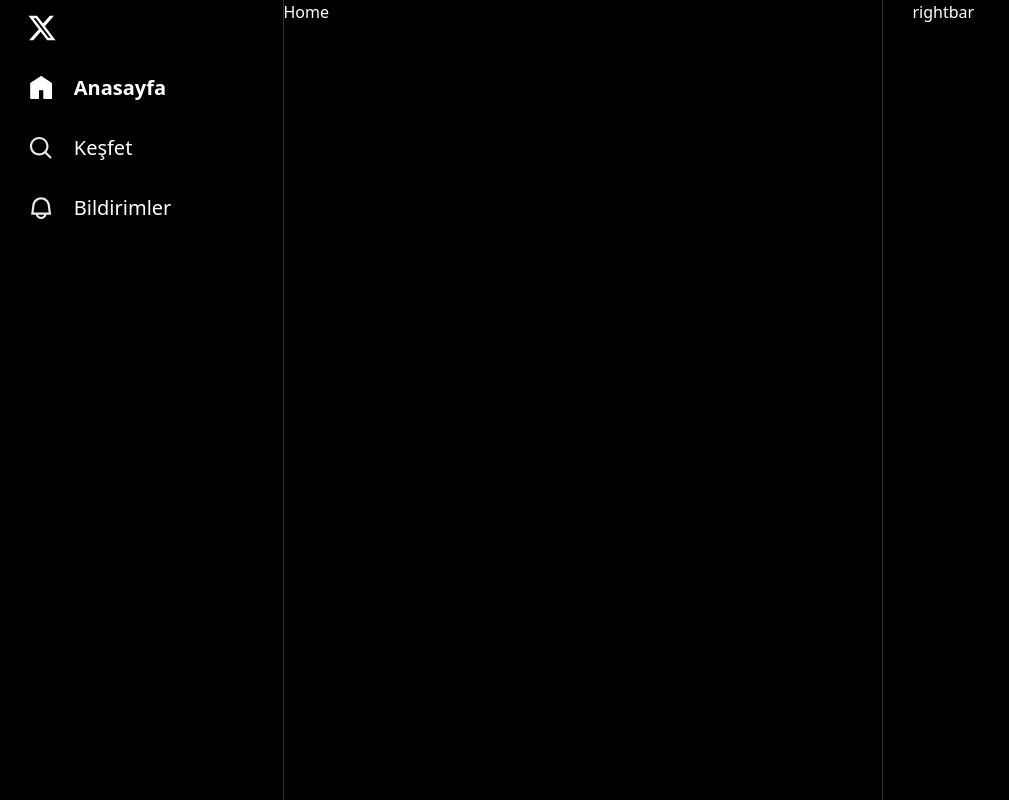
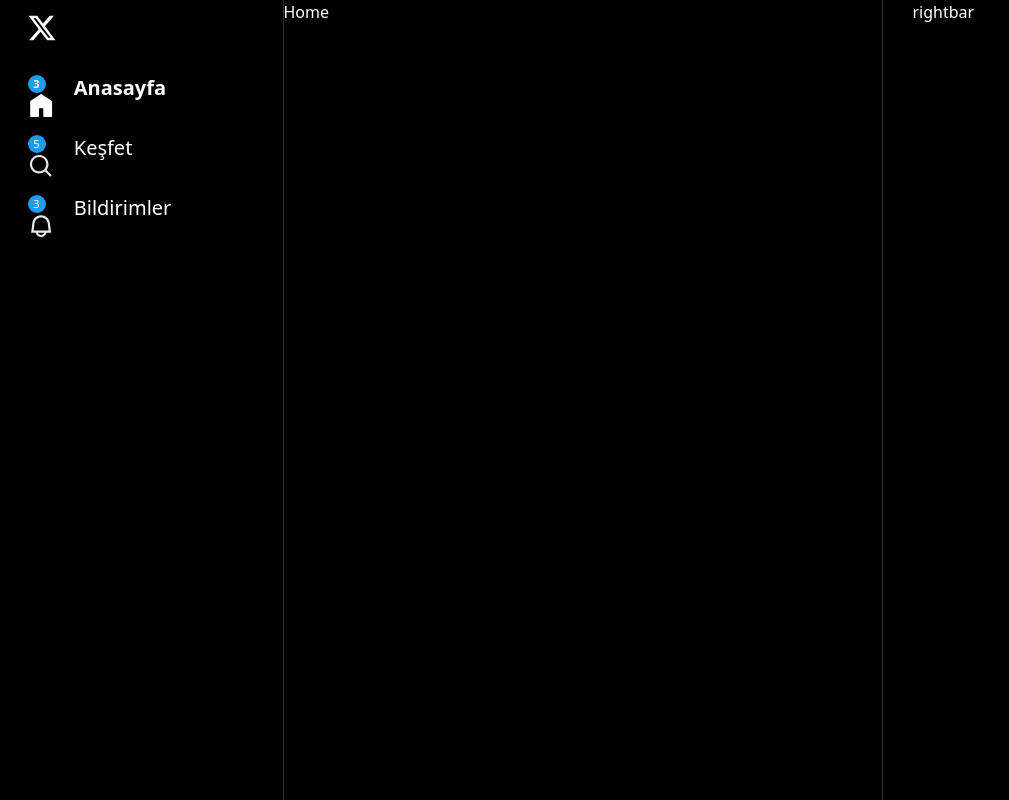
Before and after one commit to xhyasar/twitter-clone, a React (Vite) app: page / in a window 1280 px wide. Shown: the whole page, without its empty margins (0-1009 px from the left). Built offline with nearby package versions, Linux system fonts and the light colour scheme.

Commit message:
Add notification badges to mainMenu items for improved user awareness

```diff
--- a/src/layouts/main/sidebar/menu/index.jsx
+++ b/src/layouts/main/sidebar/menu/index.jsx
@@ -14,8 +14,15 @@
                     className={classNames("p-3 rounded-full  inline-flex items-center gap-5 group-hover:bg-[#eff3f41a] transition-colors", {
                         "font-bold": isActive
                     })}>
+                    <div className="w-[26.25px] h-[26.25px] ralative">
+                        {menu?.notification && (
+                            <span className="w-[18px] h-[18px] rounded-full bg-[#1d9bf0] -top-1.5 -right-1 flex items-center justify-center text-[11px]">
+                                {menu?.notification}
+                            </span>
+                        )}
                     {!isActive && menu.icon.passive}
                     {isActive && menu.icon.active}
+                    </div>
                     <div className="pr-4 text-xl ">
                         {menu.title}
                     </div>
--- a/src/utils/const.jsx
+++ b/src/utils/const.jsx
@@ -1,12 +1,13 @@
 export const mainMenu = [{
     path: '/',
     title: 'Anasayfa',
+    notification: 3,
     icon: {
         active: (
-            <svg viewBox="0 0 24 24" width={26.25} height={26.25} className="block">
+             <svg viewBox="0 0 24 24"  width={26.25} height={26.25} className="block ">
                 <path
-                    fill="#fff"
-                    d="M21.591 7.146L12.52 1.157c-.316-.21-.724-.21-1.04 0l-9.071 5.99c-.26.173-.409.456-.409.757v13.183c0 .502.418.913.929.913H9.14c.51 0 .929-.41.929-.913v-7.075h3.909v7.075c0 .502.417.913.928.913h6.165c.511 0 .929-.41.929-.913V7.904c0-.301-.158-.584-.408-.758z"
+                fill="#fff"
+                d="M21.591 7.146L12.52 1.157c-.316-.21-.724-.21-1.04 0l-9.071 5.99c-.26.173-.409.456-.409.757v13.183c0 .502.418.913.929.913H9.14c.51 0 .929-.41.929-.913v-7.075h3.909v7.075c0 .502.417.913.928.913h6.165c.511 0 .929-.41.929-.913V7.904c0-.301-.158-.584-.408-.758z"
                 />
             </svg>
         ),
@@ -23,6 +24,7 @@
     {
         path: '/explore',
         title: 'Keşfet',
+        notification: 5,
         icon: {
             active: (
                 <svg viewBox="0 0 24 24" width={26.25} height={26.25} className="block">
@@ -45,6 +47,7 @@
     {
     path:'/notifications',
     title: 'Bildirimler',
+    notification: 3,
     icon:{
         active: (
             <svg viewBox="0 0 24 24" width={26.25} height={26.25} className="block">
```
